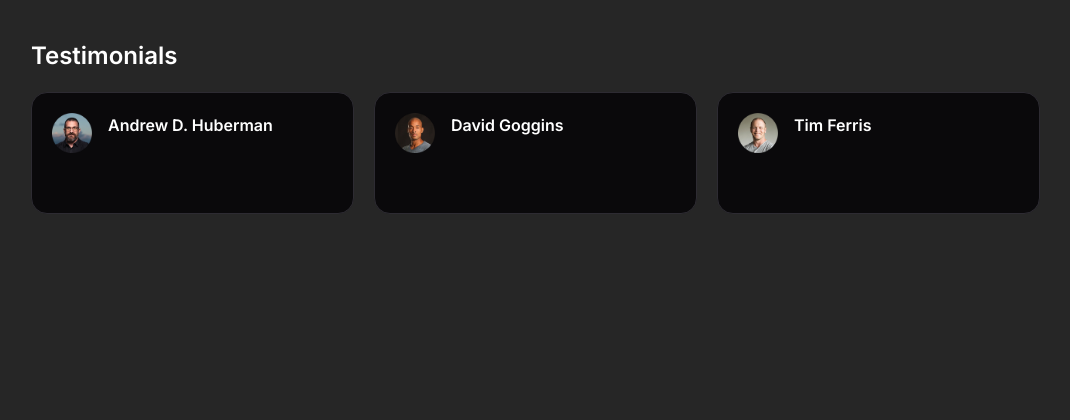
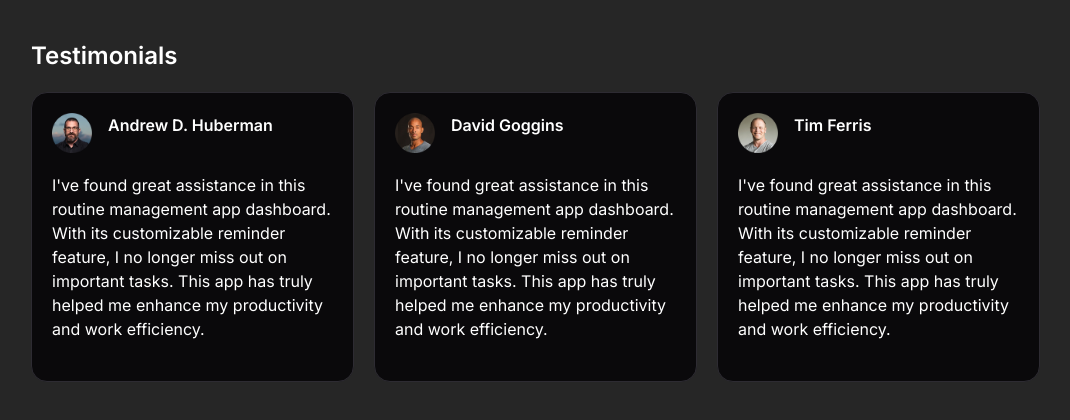
Before and after one commit to hananf11/example-react-component, a React (Vite) app: page / in a window 1280 px wide. Shown: the top 420 px of the page, without its empty margins (9-1079 px from the left). Built offline with nearby package versions, Linux system fonts and the light colour scheme.

Commit message:
added post body

```diff
--- a/src/App.tsx
+++ b/src/App.tsx
@@ -83,7 +83,7 @@
     <div className="h-screen bg-neutral-800 p-10">
       <h1 className="text-2xl font-semibold text-white mb-5">Testimonials</h1>
       <div className="flex text-white gap-5">
-        {posts.map((post) => <Post key={post.id} user={post.user} />)}
+        {posts.map((post) => <Post key={post.id} user={post.user} body={post.content} />)}
       </div>
     </div>
   )
--- a/src/Post.tsx
+++ b/src/Post.tsx
@@ -1,6 +1,6 @@
 import type { User } from './App.tsx'
 
-export default function Post({ user }: { user: User}) {
+export default function Post({ user, body }: { user: User, body: string}) {
 
     return (
         <div className="bg-neutral-1200 border-neutral-1000 border rounded-2xl flex flex-col p-5 gap-5 w-[323px]">
@@ -13,7 +13,9 @@
                     </div>
                 </div>
             </div>
-            <div></div>
+            <div>
+                {body}
+            </div>
             <div></div>
         </div>
     )
```
